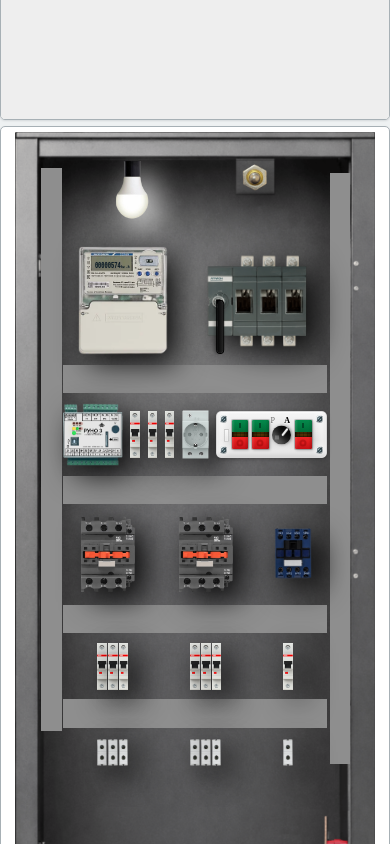
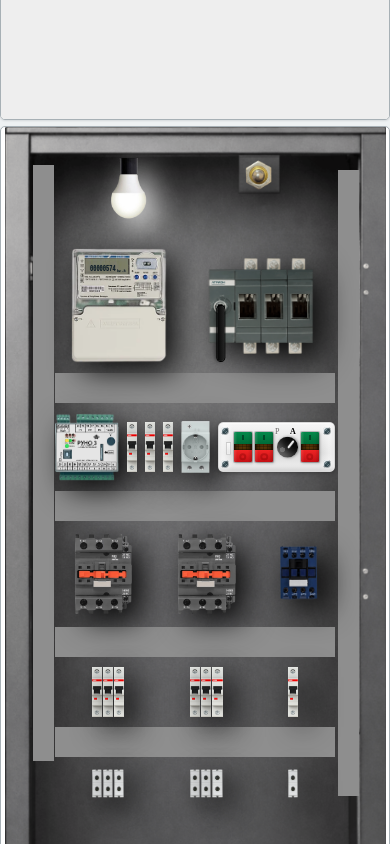
Before and after one commit to medzviadziou/simulator-gorsvet, a React (Vite) app: page / in a window 390 px wide. Shown: the part 1660-2504 px from the top of the page. Built offline with nearby package versions, Linux system fonts and the light colour scheme.

Commit message:
Remove mobile SHNO side padding

```diff
--- a/src/App.css
+++ b/src/App.css
@@ -403,11 +403,11 @@ body,
   }
 
   .app__main > .shu-shno {
-    padding: 5px 0;
+    padding: 0;
   }
 
   .app__main > .shu-shno .shu-shno__scheme {
-    width: min(94vw, 390px);
+    width: 100%;
   }
 }
 
```
